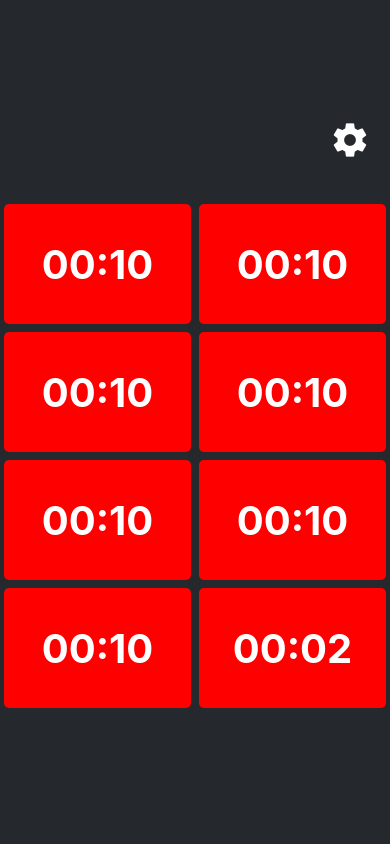
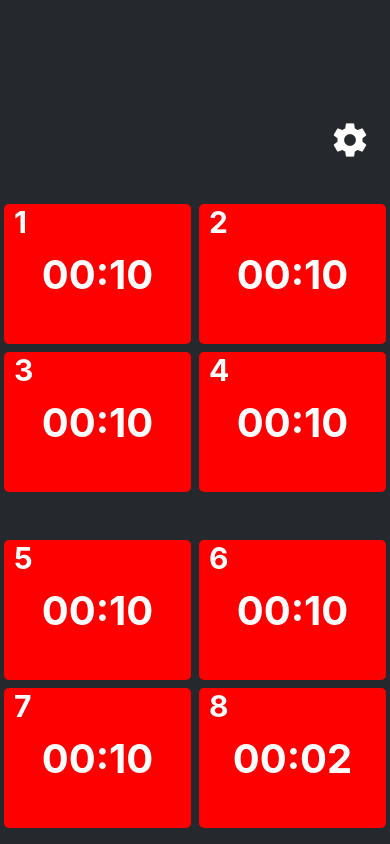
Before and after one commit to matveisch/pizza-timer, a React Native app: screen / in a window 390 px wide. Built offline with nearby package versions, Linux system fonts and the light colour scheme.

Commit message:
style fixes

```diff
--- a/components/Timer.tsx
+++ b/components/Timer.tsx
@@ -6,9 +6,10 @@ import { getRemaining } from '../lib';
 
 interface Props {
   remainingSecs: number;
+  index: number;
 }
 
-export default function Timer({ remainingSecs }: Props) {
+export default function Timer({ remainingSecs, index }: Props) {
   // timer states
   const [isActive, setIsActive] = useState(false);
   const [timeLeft, setTimeLeft] = useState(remainingSecs);
@@ -123,15 +124,21 @@ export default function Timer({ remainingSecs }: Props) {
     backgroundColor: isAnimating ? boxInterpolation : currentColor,
   };
 
+  const buttonStyle =
+    index === 4 || index === 5
+      ? { ...styles.button, marginTop: 40 }
+      : styles.button;
+
   return (
     <Pressable onPress={handleClick}>
       <Animated.View
         style={[
-          styles.button,
+          buttonStyle,
           animatedStyle,
           timeLeft === 0 && { backgroundColor: isColorRed ? 'red' : 'green' },
         ]}
       >
+        <Text style={styles.index}>{index + 1}</Text>
         <Text style={styles.text}>{`${mins}:${secs}`}</Text>
       </Animated.View>
     </Pressable>
@@ -143,7 +150,7 @@ const styles = StyleSheet.create({
     backgroundColor: 'red',
     justifyContent: 'center',
     alignItems: 'center',
-    height: 120,
+    height: 140,
     borderRadius: 5,
   },
   text: {
@@ -151,4 +158,12 @@ const styles = StyleSheet.create({
     fontWeight: 'bold',
     color: '#fff',
   },
+  index: {
+    fontSize: 30,
+    fontWeight: 'bold',
+    color: '#fff',
+    position: 'absolute',
+    top: 0,
+    left: 10,
+  },
 });
--- a/components/TimersList.tsx
+++ b/components/TimersList.tsx
@@ -19,7 +19,11 @@ export default function TimersList() {
       renderItem={({ item, index }) => {
         return (
           <View style={styles.listItemContainer}>
-            <Timer remainingSecs={item.remainingSecs} key={`timer-${index}`} />
+            <Timer
+              remainingSecs={item.remainingSecs}
+              key={`timer-${index}`}
+              index={index}
+            />
           </View>
         );
       }}
```
